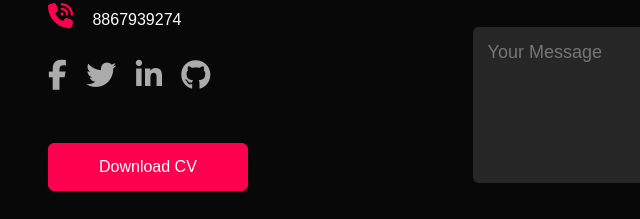
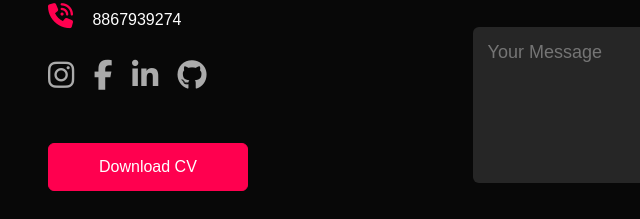
Before and after one commit to pathu10/Portfolio, a plain HTML site: page index.html in a window 1280 px wide. Shown: the part 2871-3090 px from the top of the page, 80-720 px from the left. Drawn offline with Linux system fonts and the light colour scheme.

Commit message:
Update index.html

```diff
--- a/index.html
+++ b/index.html
@@ -156,12 +156,12 @@
                 <p><i class="fa-solid fa-paper-plane"></i> prathamajeru10@gmail.com</p>
                 <p> <i class="fa-solid fa-phone-volume"></i> 8867939274</p>
                 <div class="social-icons">
-                    <a href="#"><i class="fab fa-facebook-f"></i></a>
-                    <a href="#"><i class="fab fa-twitter"></i></a>
-                    <a href="#"><i class="fab fa-linkedin-in"></i></a>
-                    <a href="#"><i class="fab fa-github"></i></a>
+                    <a href="https://www.instagram.com/mr_p.r.a.t.h.a.m_?igsh=MXVmNjU4bGR4ZGZ4ZQ=="><i class="fab fa-instagram"></i></a>
+                    <a href="https://www.facebook.com/pratham.pathu.336?mibextid=ZbWKwL"><i class="fab fa-facebook-f"></i></a>
+                    <a href="https://www.linkedin.com/in/pratham-ajeru-147287199?utm_source=share&utm_campaign=share_via&utm_content=profile&utm_medium=android_app"><i class="fab fa-linkedin-in"></i></a>
+                    <a href="https://github.com/pathu10"><i class="fab fa-github"></i></a>
                 </div>
-                <a href="Images/my-cv.pdf" download class="btn btn2">Download CV</a>
+                <a href="Images/Resume.pdf" download class="btn btn2">Download CV</a>
             </div>
             <div class="contact-right">
                 <form name="submit-to-google-sheet">
```
